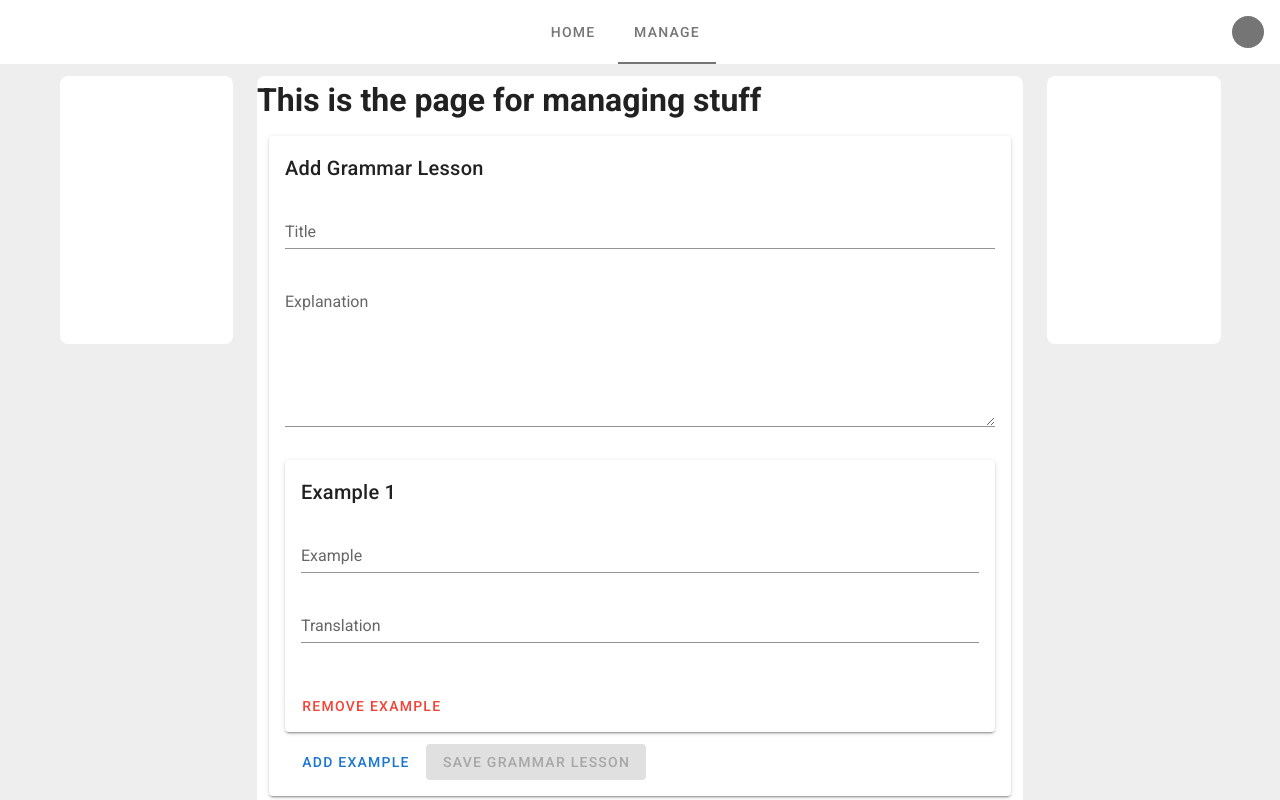
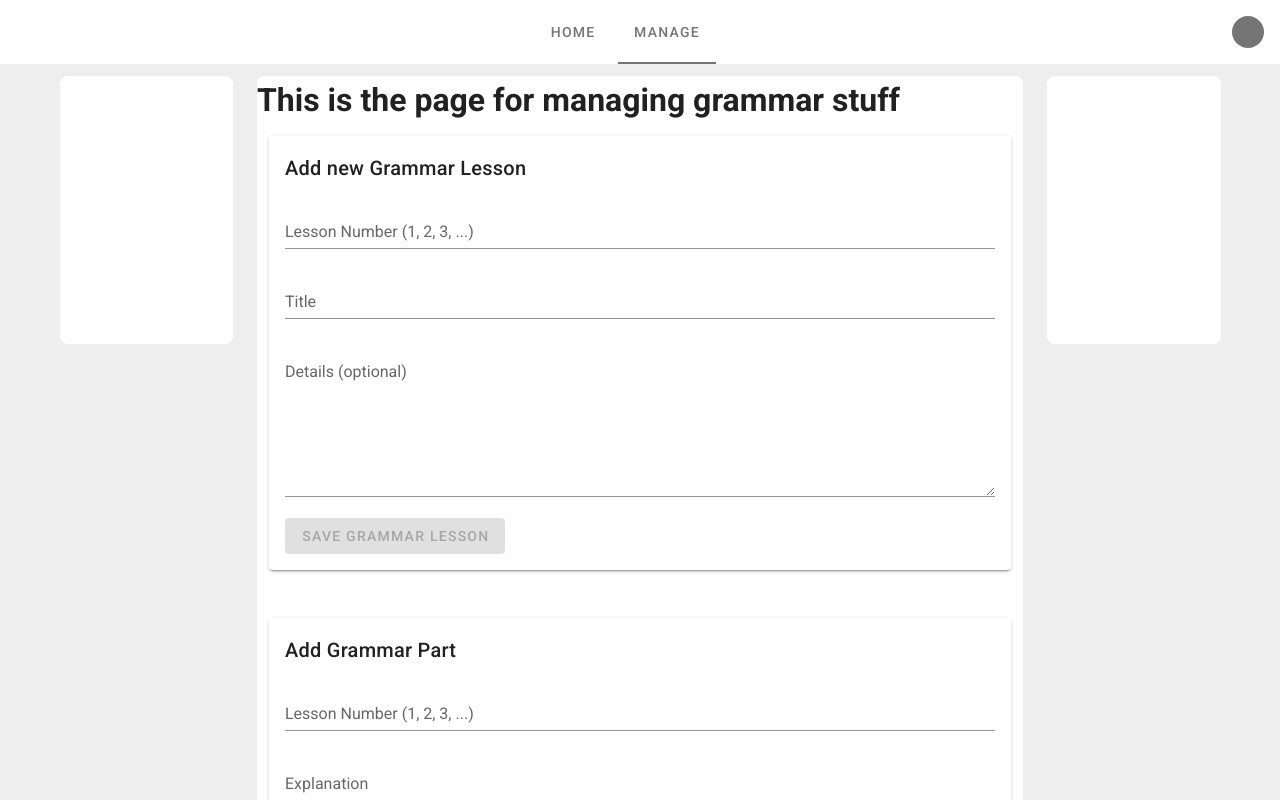
Before and after one commit to DiamondScythe/everything-japanese-admin, a Vue app: page /manage in a window 1280 px wide. Shown: the top 800 px of the page. Built offline with nearby package versions, Linux system fonts and the light colour scheme.

Commit message:
added grammar lesson form, changed the other form to add part form

```diff
--- a/src/components/AddGrammarForm.vue
+++ b/src/components/grammar/AddGrammarForm.vue
@@ -1,13 +1,17 @@
 <template>
   <v-container>
     <v-card>
-      <v-card-title> Add Grammar Lesson </v-card-title>
+      <v-card-title> Add Grammar Part </v-card-title>
       <v-card-text>
         <v-form v-model="valid" @submit.prevent="submitForm">
           <v-text-field
-            v-model="title"
-            :rules="[rules.required]"
-            label="Title"
+            v-model="lessonNumber"
+            :rules="[
+              rules.required,
+              (value) =>
+                (value && /^\d+$/.test(value)) || 'Input must be a number',
+            ]"
+            label="Lesson Number (1, 2, 3, ...)"
           ></v-text-field>
           <v-textarea
             v-model="explanation"
@@ -40,7 +44,7 @@
           </v-card>
           <v-btn text color="primary" @click="addExample">Add Example</v-btn>
           <v-btn :disabled="!valid" color="primary" type="submit"
-            >Save Grammar Lesson</v-btn
+            >Add Grammar Part</v-btn
           >
         </v-form>
       </v-card-text>
@@ -54,7 +58,7 @@ import axios from "axios";
 export default {
   data() {
     return {
-      title: "",
+      lessonNumber: "",
       explanation: "",
       examples: [{ example: "", translation: "" }],
       rules: {
@@ -73,13 +77,15 @@ export default {
       this.examples.splice(index, 1);
     },
     submitForm() {
-      console.log(this.title, this.explanation, this.examples);
+      const part = {
+        explanation: this.explanation,
+        examples: this.examples,
+      };
       //post to localhost 8081 with axios
       axios
-        .post("http://localhost:8081/oneGrammar", {
-          title: this.title,
-          explanation: this.explanation,
-          examples: this.examples,
+        .post("http://localhost:8081/addPart", {
+          lessonNumber: this.lessonNumber,
+          part: part,
         })
         .then((response) => {
           console.log(response);
--- /dev/null
+++ b/src/components/grammar/AddGrammarLessonForm.vue
@@ -0,0 +1,71 @@
+<template>
+  <v-container>
+    <v-card>
+      <v-card-title> Add new Grammar Lesson </v-card-title>
+      <v-card-text>
+        <v-form v-model="valid" @submit.prevent="submitForm">
+          <v-text-field
+            v-model="lessonNumber"
+            :rules="[
+              rules.required,
+              (value) =>
+                (value && /^\d+$/.test(value)) || 'Input must be a number',
+            ]"
+            label="Lesson Number (1, 2, 3, ...)"
+          ></v-text-field>
+          <v-text-field
+            v-model="title"
+            :rules="[rules.required]"
+            label="Title"
+          ></v-text-field>
+          <v-textarea
+            v-model="details"
+            :rules="[rules.required]"
+            label="Details (optional)"
+          ></v-textarea>
+          <v-btn :disabled="!valid" color="primary" type="submit"
+            >Save Grammar Lesson</v-btn
+          >
+        </v-form>
+      </v-card-text>
+    </v-card>
+  </v-container>
+</template>
+
+<script>
+import axios from "axios";
+
+export default {
+  name: "AddGrammarLessonForm",
+
+  data() {
+    return {
+      lessonNumber: "",
+      title: "",
+      details: "",
+      rules: {
+        required: (value) => !!value || "Required.",
+      },
+      valid: false,
+    };
+  },
+
+  methods: {
+    submitForm() {
+      console.log(this.title, this.details);
+      axios
+        .post("http://localhost:8081/oneGrammar", {
+          lessonNumber: this.lessonNumber,
+          title: this.title,
+          details: this.details,
+        })
+        .then((response) => {
+          console.log(response);
+        })
+        .catch((error) => {
+          console.log(error);
+        });
+    },
+  },
+};
+</script>
--- a/src/views/ManageView.vue
+++ b/src/views/ManageView.vue
@@ -1,14 +1,18 @@
 <template>
   <div class="about">
-    <h1>This is the page for managing stuff</h1>
+    <h1>This is the page for managing grammar stuff</h1>
+    <AddGrammarLessonForm />
+    <br />
     <AddGrammarForm />
   </div>
 </template>
 
 <script>
-import AddGrammarForm from "@/components/AddGrammarForm.vue";
+import AddGrammarForm from "@/components/grammar/AddGrammarForm.vue";
+import AddGrammarLessonForm from "@/components/grammar/AddGrammarLessonForm.vue";
+
 export default {
   name: "ManageView",
-  components: { AddGrammarForm },
+  components: { AddGrammarForm, AddGrammarLessonForm },
 };
 </script>
```
